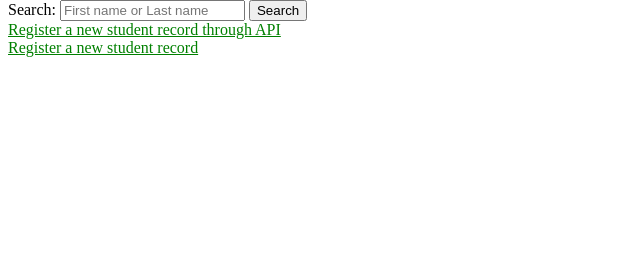
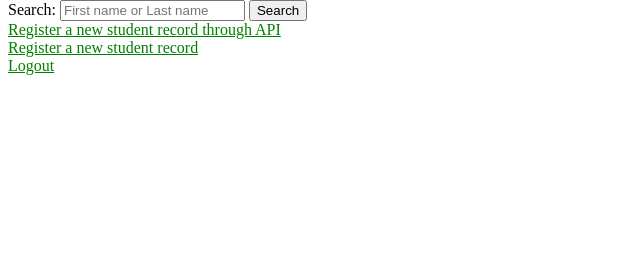
Before and after one commit to HyperShark25/class, a Django app: page /prof/ in a window 1280 px wide. Shown: the part 36-300 px from the top of the page, without its empty margins (0-640 px from the left). Run offline with Django 4.2, Linux system fonts and the light colour scheme; data that the repository does not hold is empty.

Commit message:
Update table.html

```diff
--- a/templates/table.html
+++ b/templates/table.html
@@ -62,5 +62,8 @@
 	<div>
 		<a href="{% url 'create' %}">Register a new student record</a>
 	</div>
+	<div>
+		<a href="{% url 'logout' %}">Logout</a>
+	</div>
 </body>
 </html>
```
